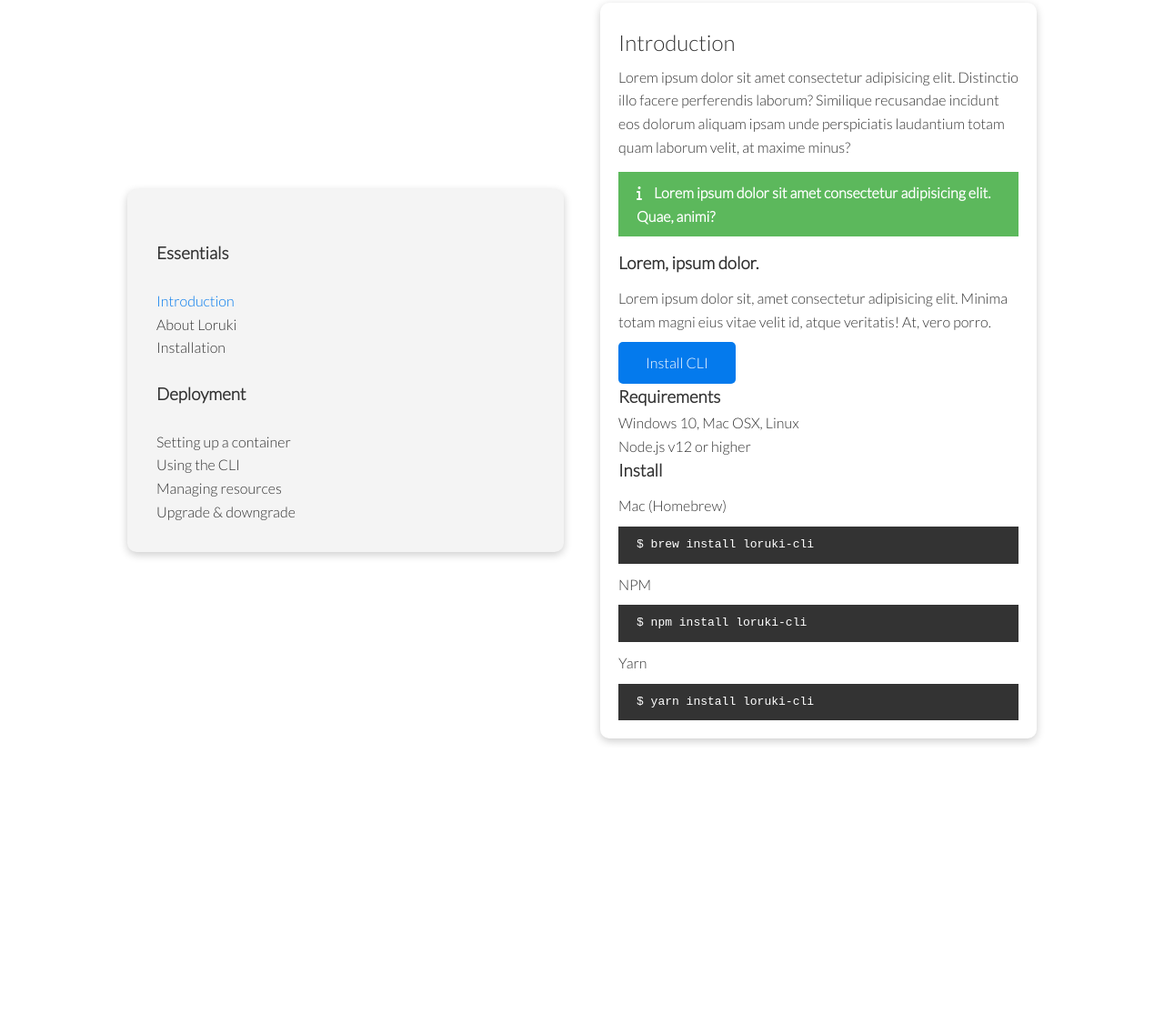
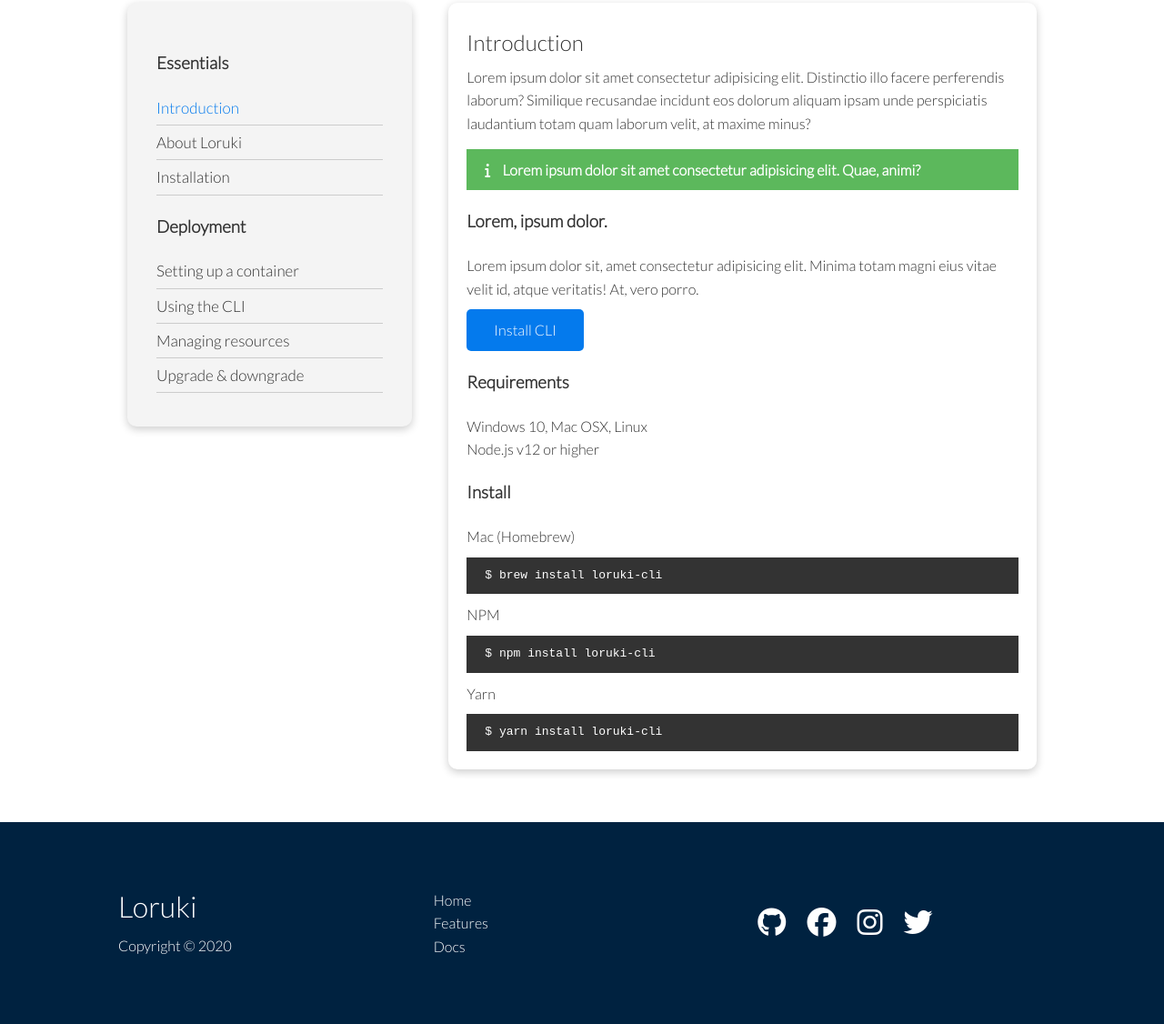
Before and after one commit to BF-FrontEnd-class-2024/group2-loruki-rebuild, a website: page docs.html in a window 1280 px wide. Shown: the part 389-1515 px from the top of the page at 91% size. Before the commit the page ends 1259 px from the top, so only its background shows below. Drawn offline with Linux system fonts and the light colour scheme.

Commit message:
add container4-doc

```diff
--- a/docs.html
+++ b/docs.html
@@ -98,6 +98,28 @@
       </div>
     </div>
   </section>
+  <!-- Footer -->
+  <footer class="footer bg-dark py-5">
+    <div class="container grid grid-3">
+      <div>
+        <h1>Loruki</h1>
+        <p>Copyright &copy; 2020</p>
+      </div>
+      <nav>
+        <ul>
+          <li><a href="index.html">Home</a></li>
+          <li><a href="features.html">Features</a></li>
+          <li><a href="docs.html">Docs</a></li>
+        </ul>
+      </nav>
+      <div class="social">
+        <a href="features.html"><i class="fab fa-github fa-2x"></i></a>
+        <a href="features.html"><i class="fab fa-facebook fa-2x"></i></a>
+        <a href="features.html"><i class="fab fa-instagram fa-2x"></i></a>
+        <a href="features.html"><i class="fab fa-twitter fa-2x"></i></a>
+      </div>
+    </div>
+  </footer>
 </body>
 
 </html>
--- a/styles/style.css
+++ b/styles/style.css
@@ -84,7 +84,6 @@ pre {
 }
 
 /* Showcase */
-
 .showcase {
   height: 400px;
   background-color: var(--primary-color);
@@ -185,7 +184,6 @@ pre {
 }
 
 /* Cloud */
-
 .cloud .grid {
   grid-template-columns: 4fr 3fr;
 }
@@ -209,6 +207,55 @@ pre {
 
 .languages .card:hover {
   transform: translateY(-15px);
+}
+
+/* Features */
+.features-head img,
+.docs-head img {
+  width: 200px;
+  justify-self: flex-end;
+}
+
+.features-sub-head img {
+  width: 300px;
+  justify-self: flex-end;
+}
+
+.features-main .card > i {
+  margin-right: 20px;
+}
+
+.features-main .grid {
+  padding: 30px;
+}
+
+.features-main .grid > *:first-child {
+  grid-column: 1 / span 3;
+}
+
+.features-main .grid > *:nth-child(2) {
+  grid-column: 1 / span 2;
+}
+
+/* Docs */
+.docs-main h3 {
+  margin: 20px 0;
+}
+
+.docs-main .grid {
+  grid-template-columns: 1fr 2fr;
+  align-items: flex-start;
+}
+
+.docs-main nav li {
+  font-size: 17px;
+  padding-bottom: 5px;
+  margin-bottom: 5px;
+  border-bottom: 1px #ccc solid;
+}
+
+.docs-main a:hover {
+  font-weight: bold;
 }
 
 /* Footer */
@@ -272,6 +319,7 @@ pre {
     transform: translateX(0);
   }
 }
+
 @media (max-width: 1000px) {
   .showcase-form {
     width: 340px;
@@ -349,31 +397,3 @@ pre {
     width: 300px;
   }
 }
-
-/* Features */
-.features-head img,
-.docs-head img {
-  width: 200px;
-  justify-self: flex-end;
-}
-
-.features-sub-head img {
-  width: 300px;
-  justify-self: flex-end;
-}
-
-.features-main .card > i {
-  margin-right: 20px;
-}
-
-.features-main .grid {
-  padding: 30px;
-}
-
-.features-main .grid > *:first-child {
-  grid-column: 1 / span 3;
-}
-
-.features-main .grid > *:nth-child(2) {
-  grid-column: 1 / span 2;
-}
```
Also changed, not shown: features.html (+8 -9 lines), index.html (+3 -6 lines).
